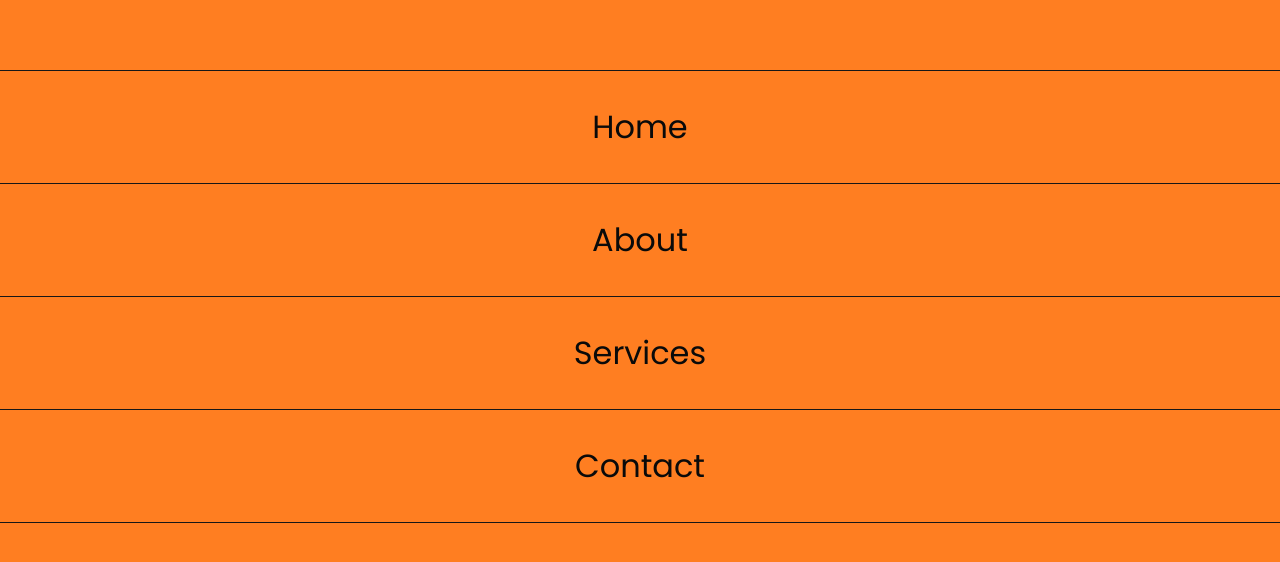
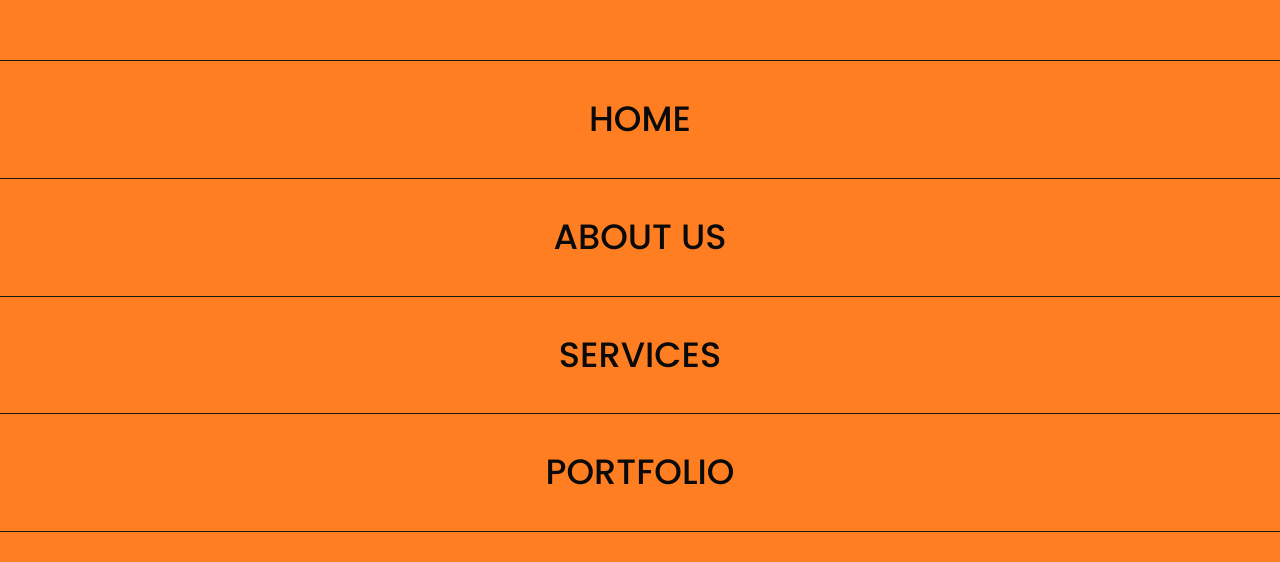
Before and after one commit to aehamdy/gleamy-agency, a React (Vite) app: page / in a window 1280 px wide. Shown: the part 104-666 px from the top of the page. Built offline with nearby package versions, Linux system fonts and the light colour scheme.

Commit message:
Feat: Create ListItem component

```diff
--- /dev/null
+++ b/src/components/ListItem.jsx
@@ -0,0 +1,7 @@
+/* eslint-disable react/prop-types */
+
+function ListItem({ link, text }) {
+    return <li className="group w-full border-t last:border-b border-neutral-900 font-medium text-navItemClamp text-neutral-950 hover:text-accent"><a href={link} className="relative inline-block w-full py-8 before:absolute before:w-full before:h-0 hover:before:h-full before:start-0 before:bottom-0 before:bg-neutral-950 before:transition-all before:duration-short before:z-[-1] duration-short">{text.toUpperCase()}</a></li>
+}
+
+export default ListItem;
--- a/src/components/NavList.jsx
+++ b/src/components/NavList.jsx
@@ -1,11 +1,31 @@
+import ListItem from "./ListItem";
+
 function NavList() {
+    const listItems = [
+        {
+            text: 'Home',
+            link: '#',
+        },
+        {
+            text: 'About Us',
+            link: '#',
+        },
+        {
+            text: 'Services',
+            link: '#',
+        },
+        {
+            text: 'Portfolio',
+            link: '#',
+        },
+    ];
+
     return (
         <nav className="grid place-items-center absolute w-full h-[100dvh] start-0 bg-accent z-50">
-            <ul className="w-full text-neutral-950">
-                <li className="w-full border-t last:border-b border-neutral-900"><a href="#" className="inline-block w-full py-8 text-navItemClamp">Home</a></li>
-                <li className="w-full border-t last:border-b border-neutral-900"><a href="#" className="inline-block w-full py-8 text-navItemClamp">About</a></li>
-                <li className="w-full border-t last:border-b border-neutral-900"><a href="#" className="inline-block w-full py-8 text-navItemClamp">Services</a></li>
-                <li className="w-full border-t last:border-b border-neutral-900"><a href="#" className="inline-block w-full py-8 text-navItemClamp">Contact</a></li>
+            <ul className="w-full">
+                {listItems.map((item, i) => (
+                    <ListItem key={i} link={item.link} text={item.text} />
+                ))}
             </ul>
         </nav>
     );
--- a/tailwind.config.js
+++ b/tailwind.config.js
@@ -10,7 +10,7 @@ export default {
         'marquee-gap': '2rem', // Adjust the gap size as needed
       },
       fontSize: {
-        navItemClamp: 'clamp(2rem, 2vw, 6rem)',
+        navItemClamp: 'clamp(2rem, 3vw, 2.2rem)',
         sectionHeadingClamp: 'clamp(1rem, 3vw, 2.5rem)',
         headingClamp: 'clamp(.9rem, 5vw, 1.3rem)',
         paragraphClamp: 'clamp(.8rem, 2vw, 1rem)',
```
